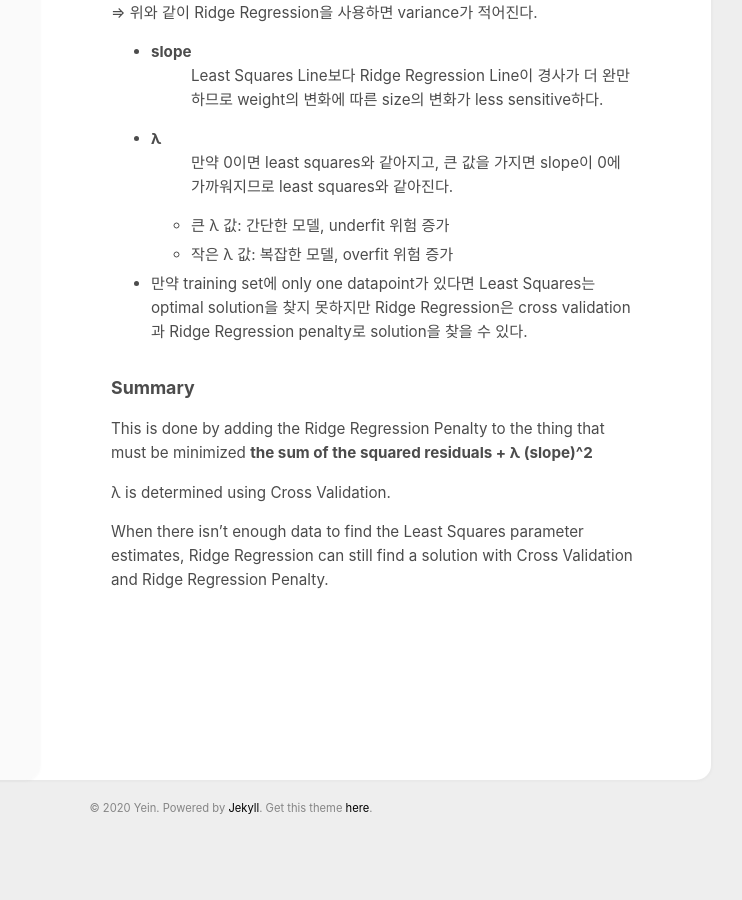
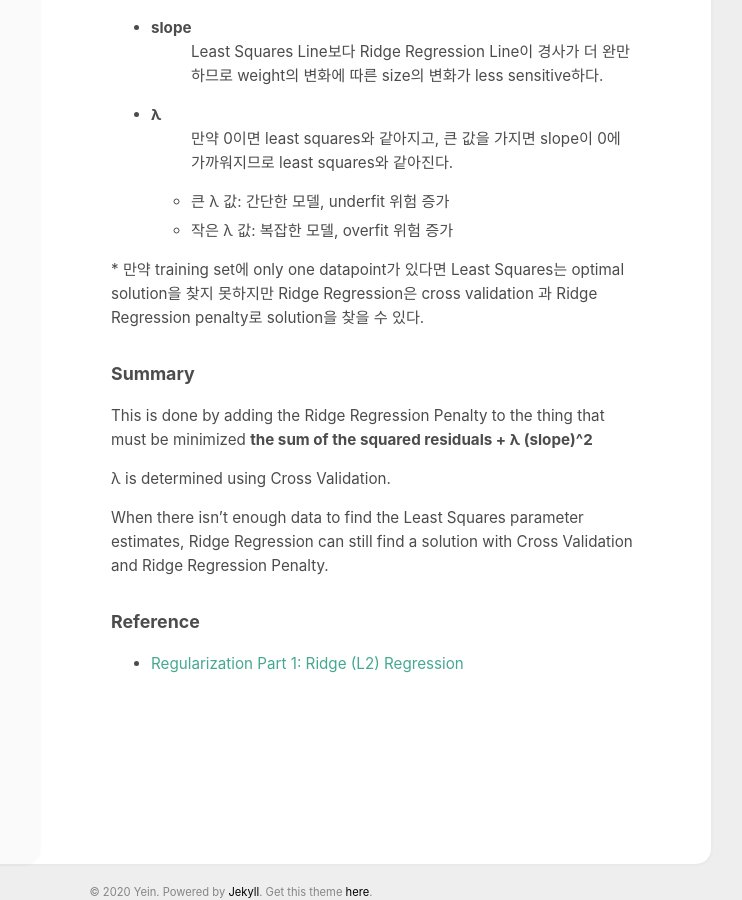
Before and after one commit to YeinHeo/yeinheo.github.io, a Jekyll site: the page built from _posts/2020-10-11-[ML]Ridge Regression.md, in a window 1280 px wide and 900 px high, scrolled down 1289 px. Shown: the whole window, without its empty margins (409-1151 px from the left). Built offline with Jekyll 4.4.1, drawn with Linux system fonts in a browser that asks for light colours; before the commit the page ends 2130 px from its top, so only the background shows below that; part of the change alters nothing that is shown; some of the changed text lies outside the part shown.

Commit message:
Update and rename 2020-10-09-[ML]Ridge Regression.md to 2020-10-11-[ML]Ridge Regression.md

```diff
--- a/_posts/2020-10-09-[ML]Ridge Regression.md
+++ b/_posts/2020-10-11-[ML]Ridge Regression.md
@@ -13,15 +13,14 @@ comments: true
 
     아마도 least squares를 사용하여 2개의 training data를 지나는 line을 그려 sum of the squared residuals을 0으로 만들 수 있다. 하지만 testing data가 많아질수록 line에 적합하지 않아 sum of the squared residuals은 매우 커지게 되고, line은 high variance를 가진다. 우리는 least squres를 통해 line이 overfit되고 high variance를 가진다는 것을 확인할 수 있다. 이와 같은 한계점으로 Ridge Regression을 통해 적합한 line을 찾는 방법을 고려하게 되었다.
 
-### Least Squares  vs  Ridge Regression
+### Least Squares   vs   Ridge Regression
 
-   Least Squares: minimize the sum of the squared residuals
+- Least Squares: minimize the sum of the squared residuals
 
-   Ridge Regression: minimize the sum of the squared residuals + λ (the slope)^2
+- Ridge Regression: minimize the sum of the squared residuals + λ (the slope)^2
 
-- Ridge Regression
 
-![Untitled.png](/assets/img/20-10-09/Regularization2/Untitled.png){: width="300" height="45"}
+![Untitled.png](/assets/img/20-10-09/Regularization2/Untitled.png){: width="360" height="60"}
 
 Ridge Regression은 실제 Y값에다 MSE를 최소화시키는데 베타 제곱을 특정한 값보다 작게 제약하는 것이다.
 
@@ -37,6 +36,8 @@ slope 제곱은 기존 least squares에 penalty를 더하고, λ는 얼마나 pe
 ⇒ 위와 같이 Ridge Regression을 사용하면 variance가 적어진다.
 
 
+
+
 - **slope**
     : Least Squares Line보다 Ridge Regression Line이 경사가 더 완만하므로 weight의 변화에 따른 size의 변화가 less sensitive하다.
 
@@ -47,7 +48,7 @@ slope 제곱은 기존 least squares에 penalty를 더하고, λ는 얼마나 pe
     - 작은 λ 값: 복잡한 모델, overfit 위험 증가
 
 
-* 만약 training set에 only one datapoint가 있다면 Least Squares는 optimal solution을 찾지 못하지만
+&#42; 만약 training set에 only one datapoint가 있다면 Least Squares는 optimal solution을 찾지 못하지만
 Ridge Regression은 cross validation 과 Ridge Regression penalty로 solution을 찾을 수 있다.
 
 ### Summary
@@ -59,3 +60,9 @@ This is done by adding the Ridge Regression Penalty to the thing that must be mi
 
 When there isn't enough data to find the Least Squares parameter estimates,
 Ridge Regression can still find a solution with Cross Validation and Ridge Regression Penalty.
+
+
+
+### Reference
+
+- [Regularization Part 1: Ridge (L2) Regression](https://www.youtube.com/watch?v=Q81RR3yKn30)
```
